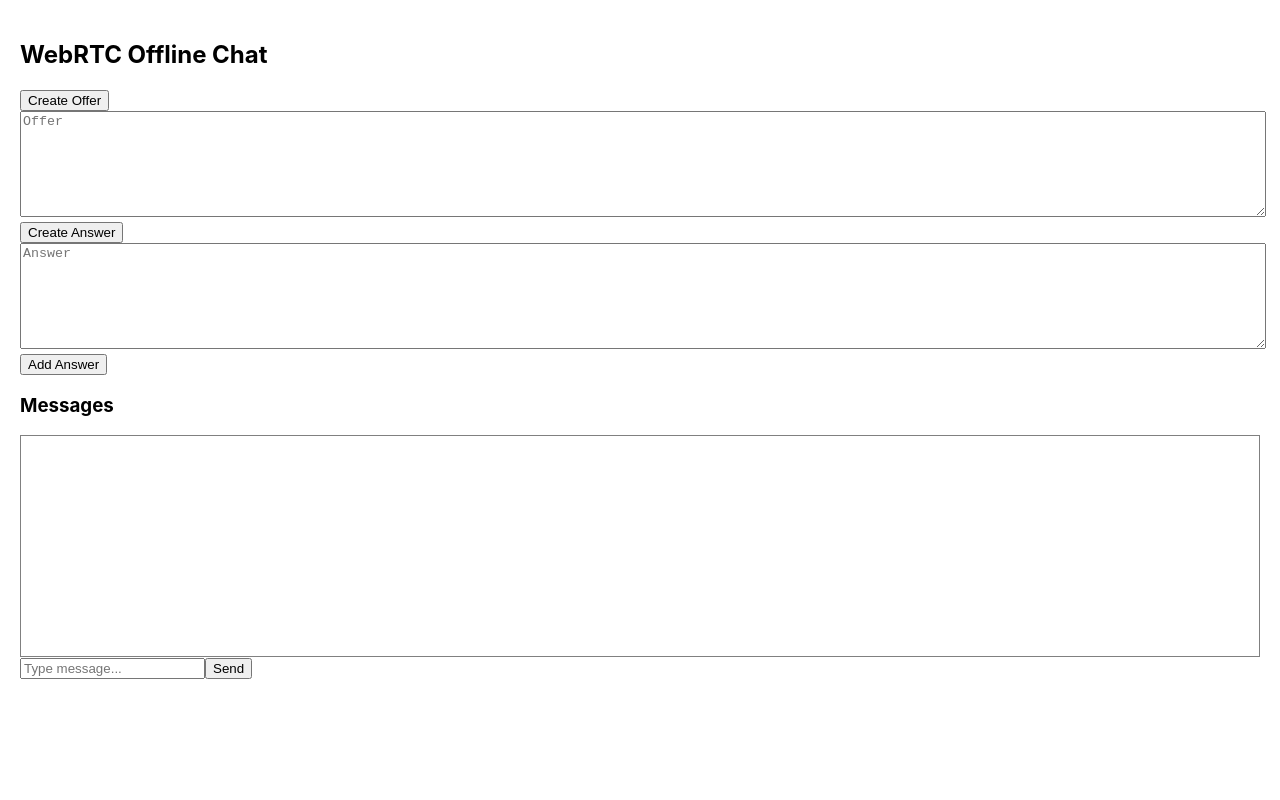
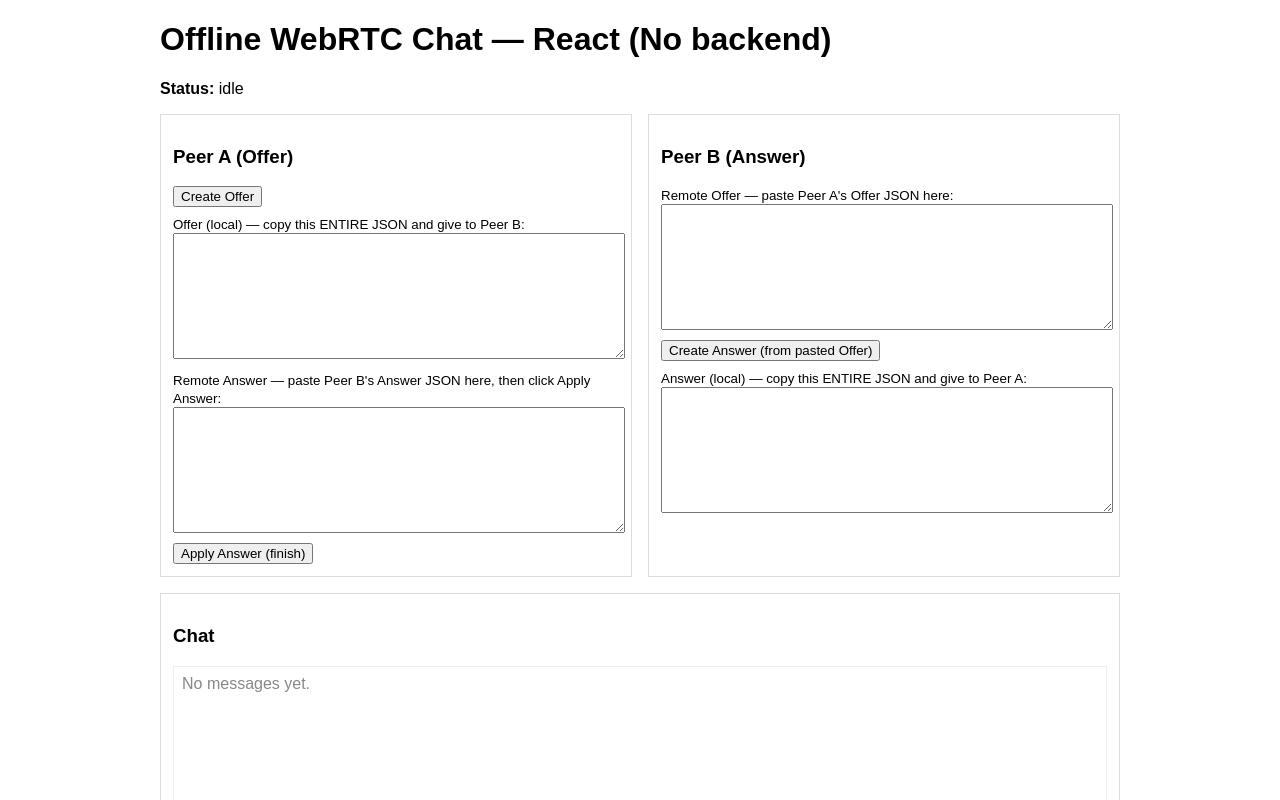
Before and after one commit to sidi-125/chatbox, a React (Create React App) app: page / in a window 1280 px wide. Shown: the top 800 px of the page. Built offline with nearby package versions, Linux system fonts and the light colour scheme.

Commit message:
sorry sidra for conflicts :(

```diff
--- a/src/webRTC/index.js
+++ b/src/webRTC/index.js
@@ -1,96 +1,304 @@
-import React, { useState, useRef } from "react";
+import React, { useRef, useState } from "react";
 
-export default function WebRTCChat() {
-  const [offerValue, setOfferValue] = useState("");
-  const [answerValue, setAnswerValue] = useState("");
+/**
+ * Offline WebRTC chat (manual signaling) - single-file beginner example.
+ *
+ * Replace your CRA src/App.js with this file.
+ *
+ * Note: For LAN-only testing we use an empty iceServers list. If you need NAT traversal
+ * across different networks, provide STUN/TURN servers.
+ */
+
+export default function App() {
+  const [offerLocal, setOfferLocal] = useState("");
+  const [remoteOffer, setRemoteOffer] = useState("");
+  const [answerLocal, setAnswerLocal] = useState("");
+  const [remoteAnswer, setRemoteAnswer] = useState("");
   const [messages, setMessages] = useState([]);
   const [input, setInput] = useState("");
+  const [status, setStatus] = useState("idle");
 
+  // Refs to keep objects across renders
   const pcRef = useRef(null);
-  const dataChannelRef = useRef(null);
+  const dcRef = useRef(null);
 
-  const createConnection = () => {
-    pcRef.current = new RTCPeerConnection();
-    dataChannelRef.current = pcRef.current.createDataChannel("chat");
-
-    dataChannelRef.current.onmessage = (e) => {
-      setMessages((prev) => [...prev, { sender: "Peer", text: e.data }]);
+  // Helper to append chat messages
+  const pushMessage = (who, text) => {
+    setMessages((m) => [...m, { who, text, ts: new Date().toLocaleTimeString() }]);
   };
 
-    pcRef.current.onicecandidate = (event) => {
-      if (event.candidate) return;
-      console.log("Offer created:", JSON.stringify(pcRef.current.localDescription));
-      setOfferValue(JSON.stringify(pcRef.current.localDescription));
-    };
+  // Helper to create RTCPeerConnection and set common handlers
+  function makePeerConnection(isInitiator = false) {
+    // For LAN-only testing you can leave iceServers empty.
+    const pc = new RTCPeerConnection({ iceServers: [] });
+
+    pc.onicecandidate = (ev) => {
+      // When ev.candidate is null, ICE gathering is complete and localDescription is final
+      if (!ev.candidate) {
+        // we will pick up pc.localDescription from the caller's flow
+        setStatus((s) => `${isInitiator ? "Offer" : "Answer"}: ICE gathering finished`);
+      }
     };
 
-  const createOffer = async () => {
-    createConnection();
-    const offer = await pcRef.current.createOffer();
-    await pcRef.current.setLocalDescription(offer);
+    pc.onconnectionstatechange = () => {
+      setStatus(`Connection: ${pc.connectionState}`);
     };
 
-  const createAnswer = async () => {
-    createConnection();
-    const offer = JSON.parse(offerValue); // <--- ERROR happens if field is empty
-    await pcRef.current.setRemoteDescription(new RTCSessionDescription(offer));
-    const answer = await pcRef.current.createAnswer();
-    await pcRef.current.setLocalDescription(answer);
-    pcRef.current.onicecandidate = (event) => {
-      if (event.candidate) return;
-      console.log("Answer created:", JSON.stringify(pcRef.current.localDescription));
-      setAnswerValue(JSON.stringify(pcRef.current.localDescription));
-    };
+    // If remote creates a datachannel, receive it here
+    pc.ondatachannel = (ev) => {
+      const ch = ev.channel;
+      setupDataChannel(ch);
     };
 
-  const addAnswer = async () => {
-    const answer = JSON.parse(answerValue);
-    await pcRef.current.setRemoteDescription(new RTCSessionDescription(answer));
+    return pc;
+  }
+
+  // Setup a DataChannel object (open/message/close)
+  function setupDataChannel(ch) {
+    dcRef.current = ch;
+
+    ch.onopen = () => {
+      setStatus("DataChannel: open");
+      pushMessage("system", "Data channel opened — you can send messages.");
     };
+    ch.onclose = () => {
+      setStatus("DataChannel: closed");
+      pushMessage("system", "Data channel closed.");
+    };
+    ch.onmessage = (ev) => {
+      pushMessage("peer", ev.data);
+    };
+  }
 
-  const sendMessage = () => {
-    dataChannelRef.current.send(input);
-    setMessages((prev) => [...prev, { sender: "You", text: input }]);
+  // Initiator: create offer, create data channel, set local description and wait for ICE
+  async function createOffer() {
+    try {
+      setStatus("Creating offer...");
+      // clean up old
+      if (pcRef.current) {
+        pcRef.current.close();
+        pcRef.current = null;
+        dcRef.current = null;
+      }
+
+      const pc = makePeerConnection(true);
+      pcRef.current = pc;
+
+      // Create data channel (initiator creates it)
+      const ch = pc.createDataChannel("chat");
+      setupDataChannel(ch);
+
+      // Create offer
+      const offer = await pc.createOffer();
+      await pc.setLocalDescription(offer);
+
+      // Wait until ICE gathering finishes (candidate becomes null). We'll poll the state.
+      await waitForIceGatheringComplete(pc);
+
+      // Now localDescription contains all gathered ICE candidates
+      setOfferLocal(JSON.stringify(pc.localDescription));
+      setStatus("Offer created — copy Offer (local) and send to peer B");
+    } catch (err) {
+      console.error("createOffer error", err);
+      alert("Error creating offer: " + err.message);
+      setStatus("error");
+    }
+  }
+
+  // Responder: read remoteOffer, create answer, set local description and wait for ICE
+  async function createAnswer() {
+    try {
+      if (!remoteOffer || !remoteOffer.trim()) {
+        alert("Paste the remote Offer JSON into the Remote Offer field before creating an answer.");
+        return;
+      }
+
+      let parsed;
+      try {
+        parsed = JSON.parse(remoteOffer.trim());
+      } catch (err) {
+        alert("Invalid Offer JSON: " + err.message);
+        return;
+      }
+
+      // Clean old
+      if (pcRef.current) {
+        pcRef.current.close();
+        pcRef.current = null;
+        dcRef.current = null;
+      }
+
+      const pc = makePeerConnection(false);
+      pcRef.current = pc;
+
+      // ondatachannel handler in makePeerConnection will call setupDataChannel when the initiator's
+      // data channel arrives.
+
+      // Apply remote offer
+      await pc.setRemoteDescription(parsed);
+
+      // Create answer
+      const answer = await pc.createAnswer();
+      await pc.setLocalDescription(answer);
+
+      // Wait for ICE to finish gathering
+      await waitForIceGatheringComplete(pc);
+
+      setAnswerLocal(JSON.stringify(pc.localDescription));
+      setStatus("Answer created — copy Answer (local) and send to peer A");
+    } catch (err) {
+      console.error("createAnswer error", err);
+      alert("Error creating answer: " + err.message);
+      setStatus("error");
+    }
+  }
+
+  // Peer A: apply the remote answer JSON to finish the handshake
+  async function applyAnswer() {
+    try {
+      if (!remoteAnswer || !remoteAnswer.trim()) {
+        alert("Paste the remote Answer JSON into the Remote Answer field before applying it.");
+        return;
+      }
+      let parsed;
+      try {
+        parsed = JSON.parse(remoteAnswer.trim());
+      } catch (err) {
+        alert("Invalid Answer JSON: " + err.message);
+        return;
+      }
+      if (!pcRef.current) {
+        alert("No peer connection found. Create offer first on this machine.");
+        return;
+      }
+      await pcRef.current.setRemoteDescription(parsed);
+      setStatus("Remote answer applied — waiting for connection");
+    } catch (err) {
+      console.error("applyAnswer error", err);
+      alert("Error applying answer: " + err.message);
+      setStatus("error");
+    }
+  }
+
+  // Utility: wait until ICE gathering state complete.
+  function waitForIceGatheringComplete(pc) {
+    return new Promise((resolve) => {
+      if (pc.iceGatheringState === "complete") {
+        resolve();
+      } else {
+        function checkState() {
+          if (pc.iceGatheringState === "complete") {
+            pc.removeEventListener("icegatheringstatechange", checkState);
+            resolve();
+          }
+        }
+        pc.addEventListener("icegatheringstatechange", checkState);
+      }
+      // Also fallback: resolve after 3s in case some browsers don't change state quickly
+      setTimeout(() => {
+        if (pc && pc.iceGatheringState !== "complete") {
+          resolve();
+        }
+      }, 3000);
+    });
+  }
+
+  // Send chat message over datachannel
+  function sendMessage() {
+    if (!dcRef.current || dcRef.current.readyState !== "open") {
+      alert("Data channel not open yet.");
+      return;
+    }
+    if (!input.trim()) return;
+    dcRef.current.send(input);
+    pushMessage("me", input);
     setInput("");
-  };
+  }
+
+  // Small UI helper to clear state
+  function resetAll() {
+    if (pcRef.current) {
+      pcRef.current.close();
+      pcRef.current = null;
+    }
+    dcRef.current = null;
+    setOfferLocal("");
+    setRemoteOffer("");
+    setAnswerLocal("");
+    setRemoteAnswer("");
+    setMessages([]);
+    setInput("");
+    setStatus("idle");
+  }
 
   return (
-    <div style={{ padding: 20 }}>
-      <h2>WebRTC Offline Chat</h2>
+    <div style={{ maxWidth: 960, margin: "20px auto", fontFamily: "Arial, sans-serif" }}>
+      <h1>Offline WebRTC Chat — React (No backend)</h1>
+      <p>
+        <b>Status:</b> {status}
+      </p>
+
+      <div style={{ display: "grid", gridTemplateColumns: "1fr 1fr", gap: 16 }}>
+        {/* LEFT: Offer side */}
+        <div style={{ border: "1px solid #ddd", padding: 12 }}>
+          <h3>Peer A (Offer)</h3>
+          <button onClick={createOffer}>Create Offer</button>
+          <div style={{ marginTop: 8 }}>
+            <label><small>Offer (local) — copy this ENTIRE JSON and give to Peer B:</small></label>
+            <textarea value={offerLocal} readOnly style={{ width: "100%", height: 120 }} />
+          </div>
+          <div style={{ marginTop: 8 }}>
+            <label><small>Remote Answer — paste Peer B's Answer JSON here, then click Apply Answer:</small></label>
+            <textarea value={remoteAnswer} onChange={(e) => setRemoteAnswer(e.target.value)} style={{ width: "100%", height: 120 }} />
+            <div style={{ marginTop: 6 }}>
+              <button onClick={applyAnswer}>Apply Answer (finish)</button>
+            </div>
+          </div>
+        </div>
+
+        {/* RIGHT: Answer side */}
+        <div style={{ border: "1px solid #ddd", padding: 12 }}>
+          <h3>Peer B (Answer)</h3>
           <div>
-        <button onClick={createOffer}>Create Offer</button>
-        <textarea
-          placeholder="Offer"
-          value={offerValue}
-          onChange={(e) => setOfferValue(e.target.value)}
-          style={{ width: "100%", height: "100px" }}
-        />
+            <label><small>Remote Offer — paste Peer A's Offer JSON here:</small></label>
+            <textarea value={remoteOffer} onChange={(e) => setRemoteOffer(e.target.value)} style={{ width: "100%", height: 120 }} />
+            <div style={{ marginTop: 6 }}>
+              <button onClick={createAnswer}>Create Answer (from pasted Offer)</button>
             </div>
-      <div>
-        <button onClick={createAnswer}>Create Answer</button>
-        <textarea
-          placeholder="Answer"
-          value={answerValue}
-          onChange={(e) => setAnswerValue(e.target.value)}
-          style={{ width: "100%", height: "100px" }}
-        />
           </div>
-      <div>
-        <button onClick={addAnswer}>Add Answer</button>
+
+          <div style={{ marginTop: 8 }}>
+            <label><small>Answer (local) — copy this ENTIRE JSON and give to Peer A:</small></label>
+            <textarea value={answerLocal} readOnly style={{ width: "100%", height: 120 }} />
           </div>
-      <div>
-        <h3>Messages</h3>
-        <div style={{ border: "1px solid gray", padding: 10, height: "200px", overflowY: "scroll" }}>
-          {messages.map((msg, i) => (
-            <div key={i}><b>{msg.sender}:</b> {msg.text}</div>
+        </div>
+      </div>
+
+      <div style={{ marginTop: 16, border: "1px solid #ddd", padding: 12 }}>
+        <h3>Chat</h3>
+        <div id="chat" style={{ border: "1px solid #eee", height: 240, overflowY: "auto", padding: 8 }}>
+          {messages.length === 0 && <div style={{ color: "#888" }}>No messages yet.</div>}
+          {messages.map((m, i) => (
+            <div key={i} style={{ margin: "6px 0" }}>
+              <b>{m.who}:</b> {m.text} <span style={{ color: "#999", fontSize: 12 }}> — {m.ts}</span>
+            </div>
           ))}
         </div>
+
+        <div style={{ marginTop: 8, display: "flex", gap: 8 }}>
           <input
             value={input}
             onChange={(e) => setInput(e.target.value)}
             placeholder="Type message..."
+            style={{ flex: 1, padding: 8 }}
           />
           <button onClick={sendMessage}>Send</button>
+          <button onClick={resetAll}>Reset</button>
+        </div>
+
+        <p style={{ marginTop: 12, color: "#555" }}>
+          Notes: copy-paste the **entire** Offer/Answer JSON (including braces). If parsing fails, the UI will show an alert.
+        </p>
       </div>
     </div>
   );
```
Lines whose indentation alone changed are shown as unchanged.
